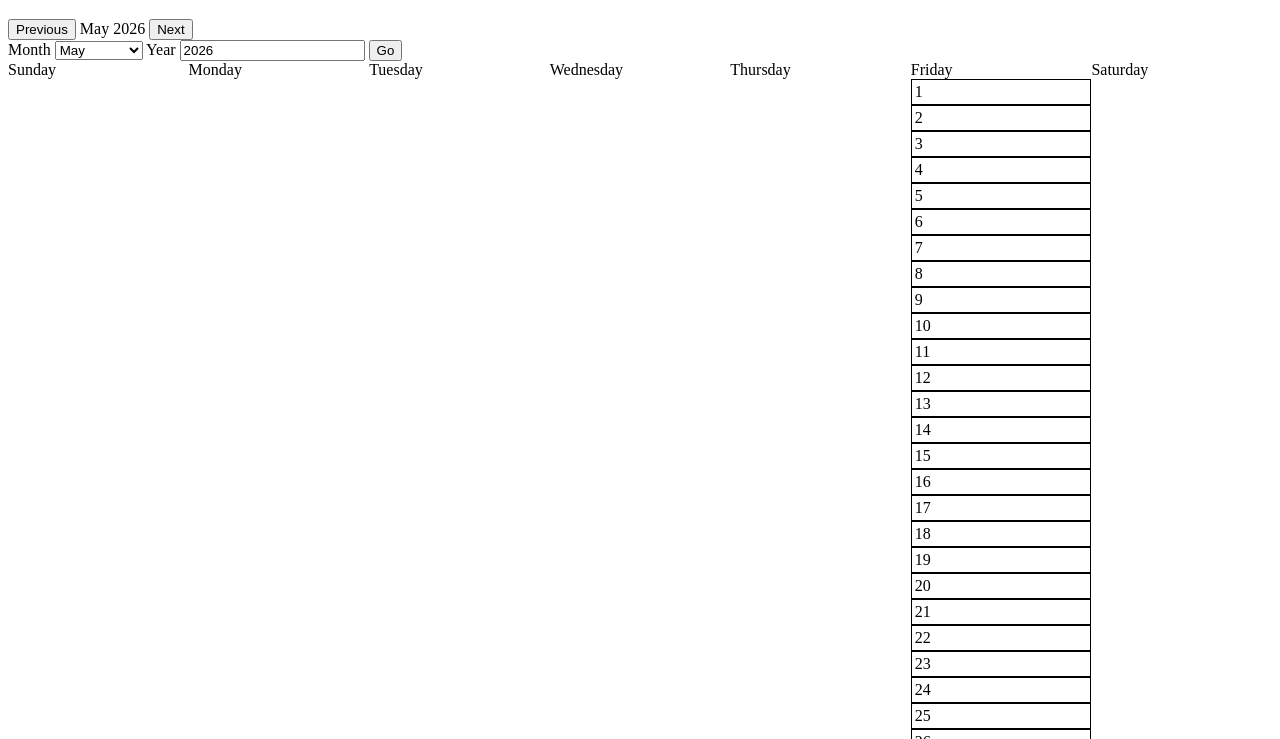
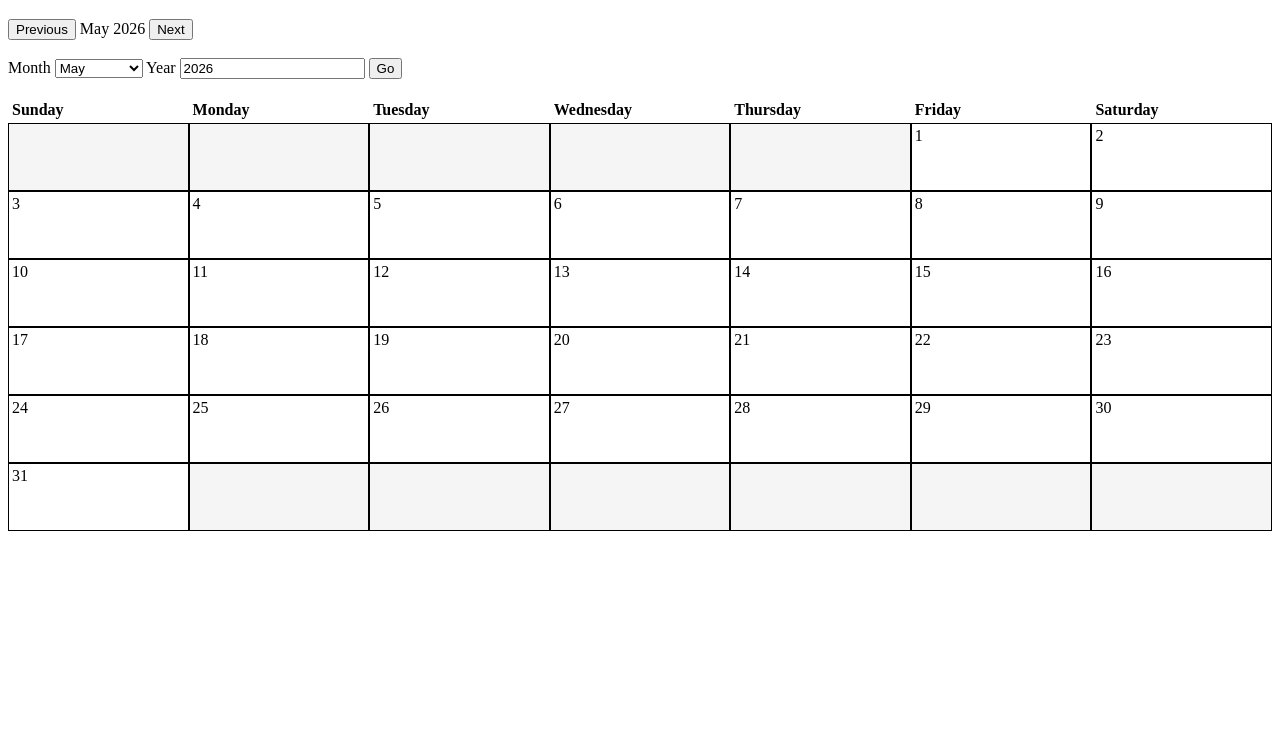
Before and after one commit to AnuarKadir/Project-Days-Calendar, a website with bundled scripts: page index.html in a window 1280 px wide. Both pictures are taken after a click on the button "Previous". Shown: the part 61-800 px from the top of the page. Built offline with nearby package versions, Linux system fonts and the light colour scheme.

Commit message:
Fix calendar layout and empty slots

```diff
--- a/style.css
+++ b/style.css
@@ -1,15 +1,21 @@
-#calendar{
-    display: grid;
-    grid-template-columns:repeat(7,1fr)
+#calendar {
+  display: grid;
+  grid-template-columns: repeat(7, 1fr);
 }
 
-.day-slot{
-    border: solid 1px;
-    padding: 3px;
+.day-heading {
+  font-weight: bold;
+  padding: 4px;
 }
 
+.day-slot {
+  border: solid 1px black;
+  padding: 3px;
+  min-height: 60px;
+}
 
-/* keeping empty slots without a border after adding day names looks a bit strange, maybe we can give them another style  */
-.empty-slot{
-    border: none;
+.empty-slot {
+  border: solid 1px black;
+  background-color: #f5f5f5;
+  min-height: 60px;
 }
--- a/web.mjs
+++ b/web.mjs
@@ -66,28 +66,41 @@ function renderCalendar() {
     daySlot.classList.add("day-slot");
     daySlot.textContent = day;
     calendar.appendChild(daySlot);
+  }
 
   //add empty slots at the end of the month if needed
   const totalSlotsUsed = firstDayOfWeek + daysInMonth;
   const remainingSlots =
     totalSlotsUsed % 7 === 0 ? 0 : 7 - (totalSlotsUsed % 7);
+
   for (let i = 0; i < remainingSlots; i++) {
     const emptySlot = document.createElement("div");
-      emptySlot.classList.add("empty-slot");
+    emptySlot.classList.add("day-slot", "empty-slot");
     calendar.appendChild(emptySlot);
   }
 }
-}
 
-// 3. The Button Click Events
+// The Button Click Events
 previousButton.addEventListener("click", () => {
-  currentDate.setMonth(currentDate.getMonth() - 1); // Go back 1 month
+  // Set the date to the 1st of the month to avoid issues
+  //  with months having different numbers of days
+  currentDate = new Date(
+    currentDate.getFullYear(),
+    currentDate.getMonth() - 1,
+    1,
+  );
+
   updateCurrentMonthYear(); // Update the text
   renderCalendar(); // Redraw the calendar
 });
 
 nextButton.addEventListener("click", () => {
-  currentDate.setMonth(currentDate.getMonth() + 1); // Go forward 1 month
+  currentDate = new Date(
+    currentDate.getFullYear(),
+    currentDate.getMonth() + 1,
+    1,
+  );
+
   updateCurrentMonthYear();
   renderCalendar();
 });
@@ -100,8 +113,8 @@ form.addEventListener("submit", (event) => {
   const selectedMonth = parseInt(monthSelect.value);
   const selectedYear = parseInt(yearInput.value);
 
-  // Change the exact year and month of our currentDate object
-  currentDate.setFullYear(selectedYear, selectedMonth, 1);
+  // Set the currentDate to the 1st of the selected month and year
+  currentDate = new Date(selectedYear, selectedMonth, 1);
 
   updateCurrentMonthYear();
   renderCalendar();
```
Also changed, not shown: index.html (+2 -2 lines). Lines whose indentation alone changed are shown as unchanged.
